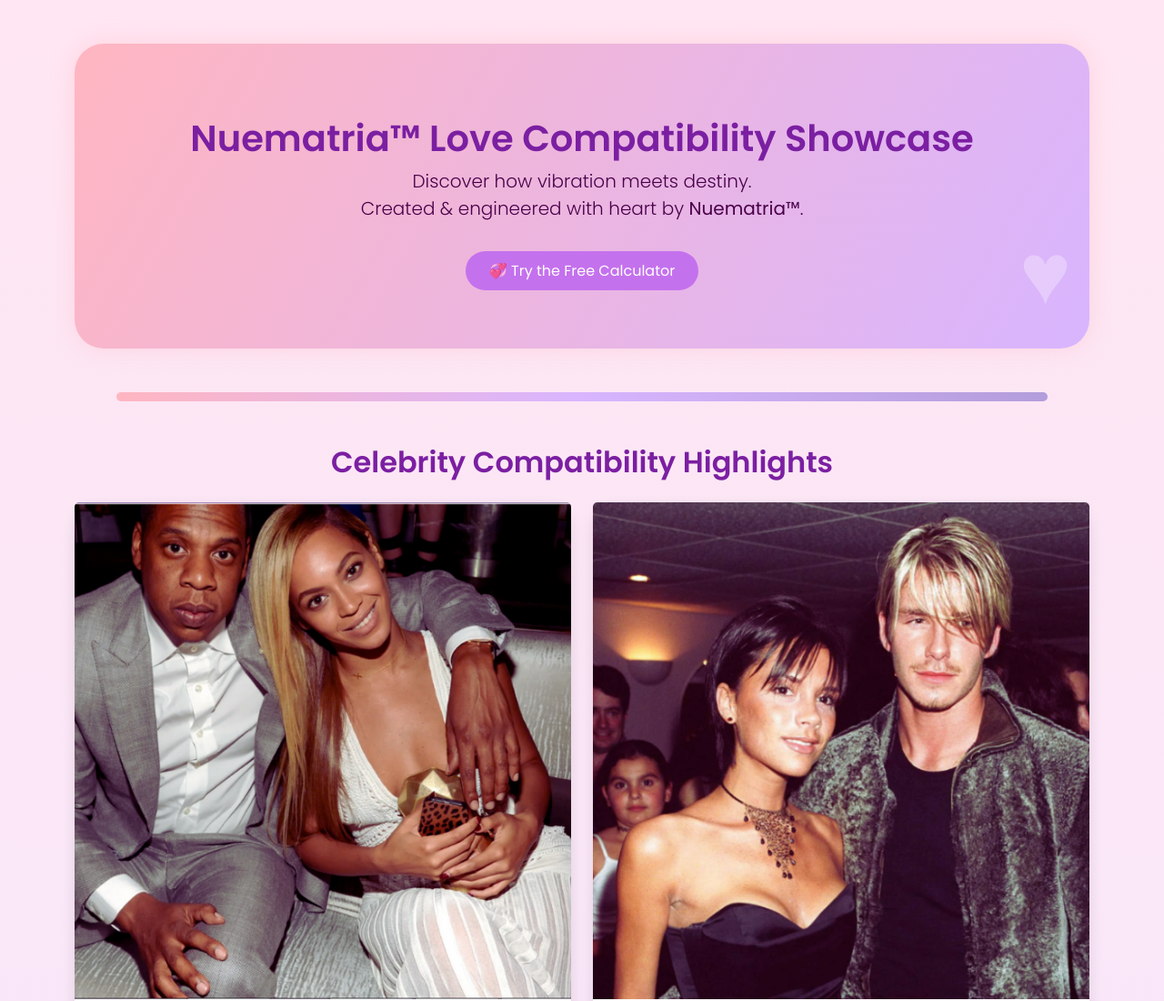
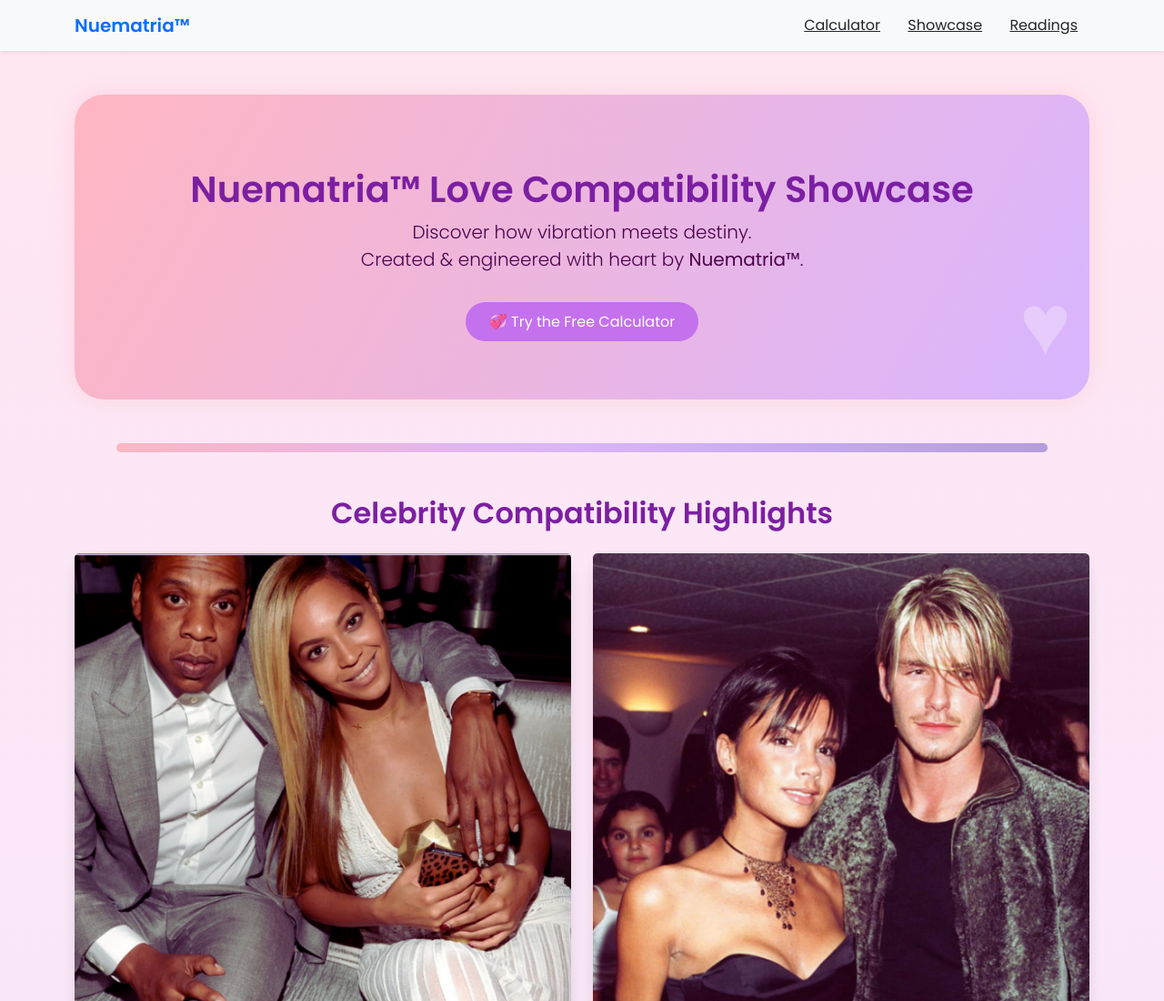
Before and after one commit to ALANABSOLUTIA/NuematriaTools, a plain HTML site: page showcase.html in a window 1280 px wide. Shown: the top 1100 px of the page at 91% size. Drawn offline with nearby package versions, Linux system fonts and the light colour scheme.

Commit message:
Update showcase.html

```diff
--- a/showcase.html
+++ b/showcase.html
@@ -84,6 +84,17 @@
 
 
 <body>
+  <nav class="navbar navbar-expand-lg navbar-light bg-light shadow-sm">
+  <div class="container">
+    <a class="navbar-brand fw-bold text-primary" href="index.html">Nuematria™</a>
+    <div class="ms-auto">
+      <a href="index.html" class="btn btn-link text-dark">Calculator</a>
+      <a href="showcase.html" class="btn btn-link text-dark">Showcase</a>
+      <a href="readings.html" class="btn btn-link text-dark">Readings</a>
+    </div>
+  </div>
+</nav>
+
 
   <!-- ❤️ Romantic Banner -->
   <div class="container my-5">
```
